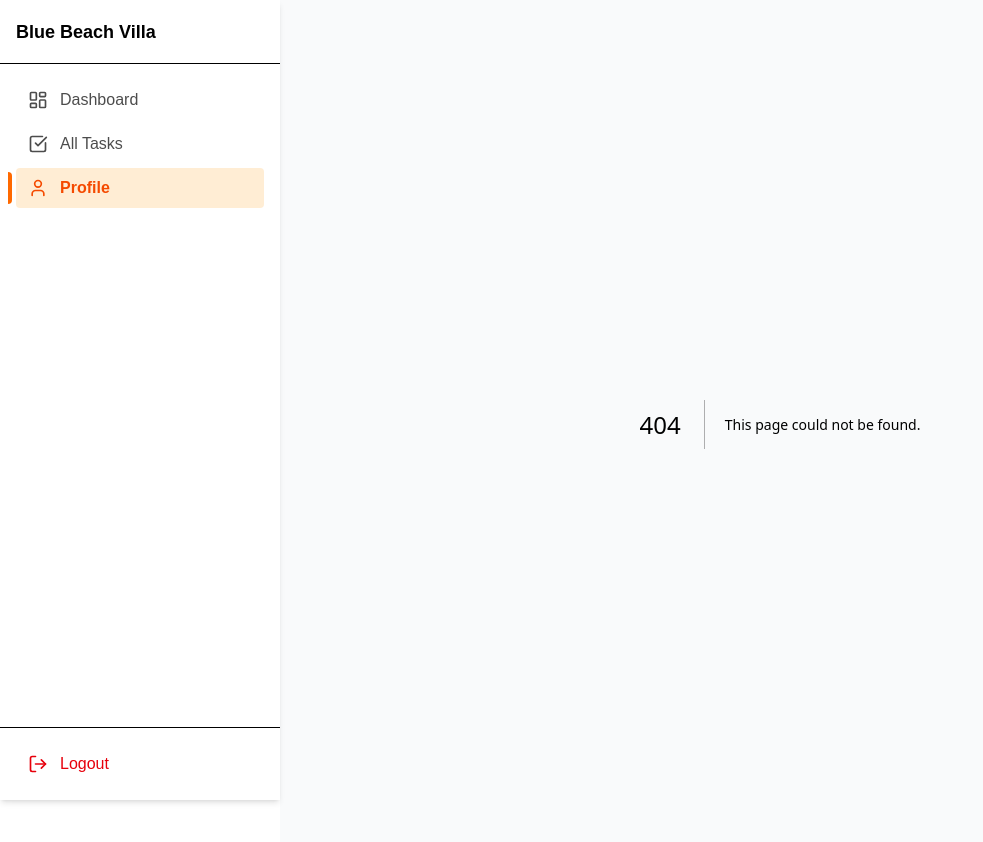
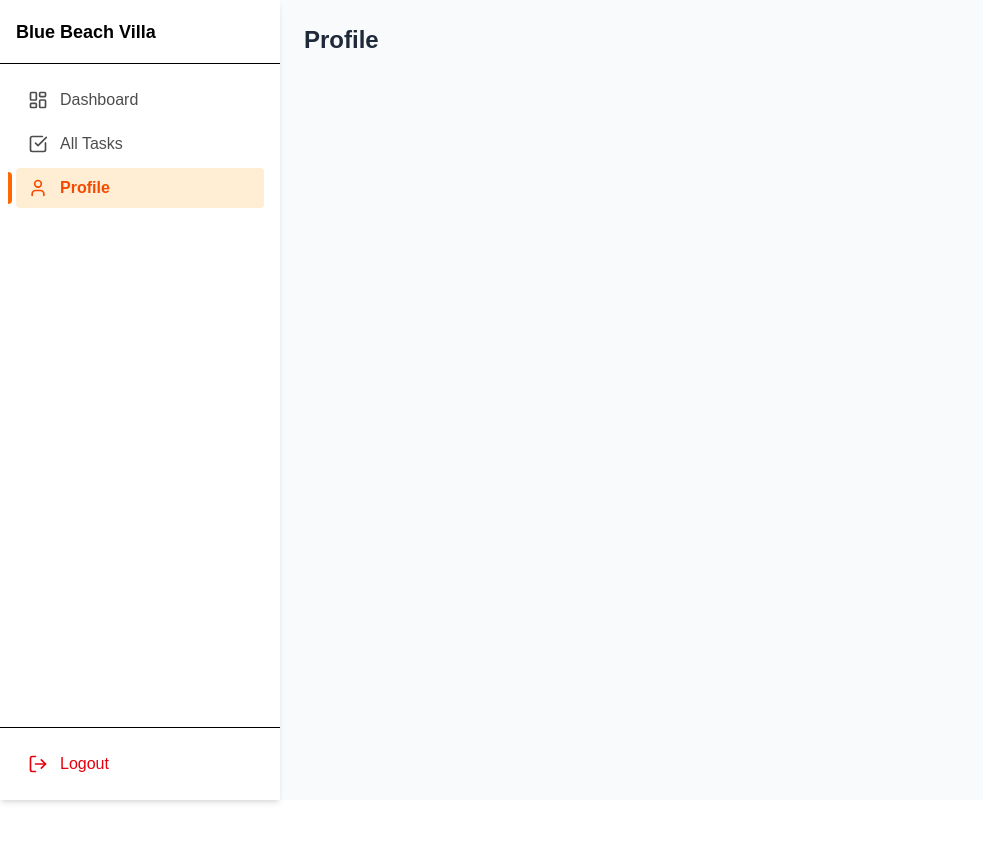
Before and after one commit to DonShanilka/TickTack-todoApp, a Next.js app in the folder frontEnd/: page /profile in a window 1280 px wide. Before the commit this address had no page. Shown: the top 842 px of the page, without its empty margins (0-983 px from the left). After the commit the page ends 800 px from the top, so only its background shows below. Built offline with nearby package versions, Linux system fonts and the light colour scheme.

Commit message:
Add Profile page component with basic structure

```diff
--- /dev/null
+++ b/frontEnd/src/app/profile/page.tsx
@@ -0,0 +1,11 @@
+import React from 'react'
+
+const ProfilePage = () => {
+  return (
+    <div>
+      <h2 className="text-2xl font-bold text-gray-800">Profile</h2>
+    </div>
+  )
+}
+
+export default ProfilePage
```
